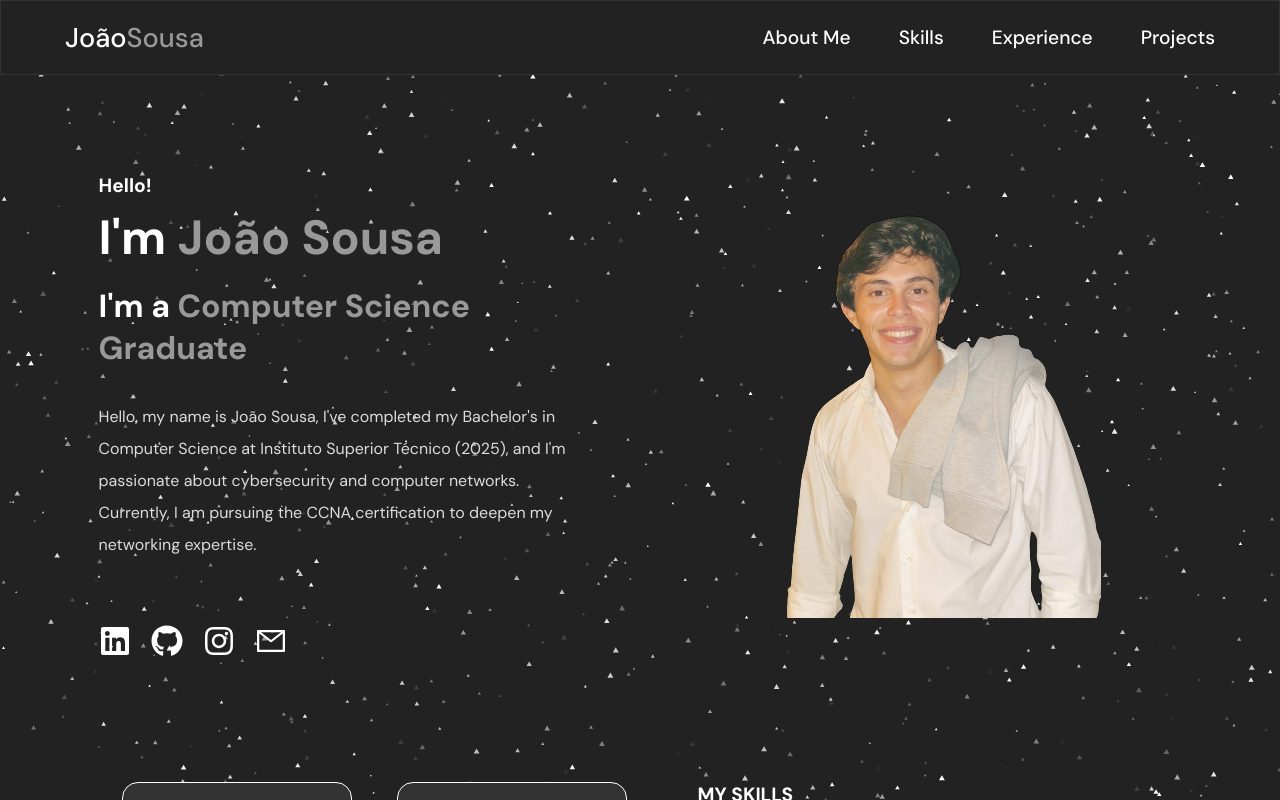
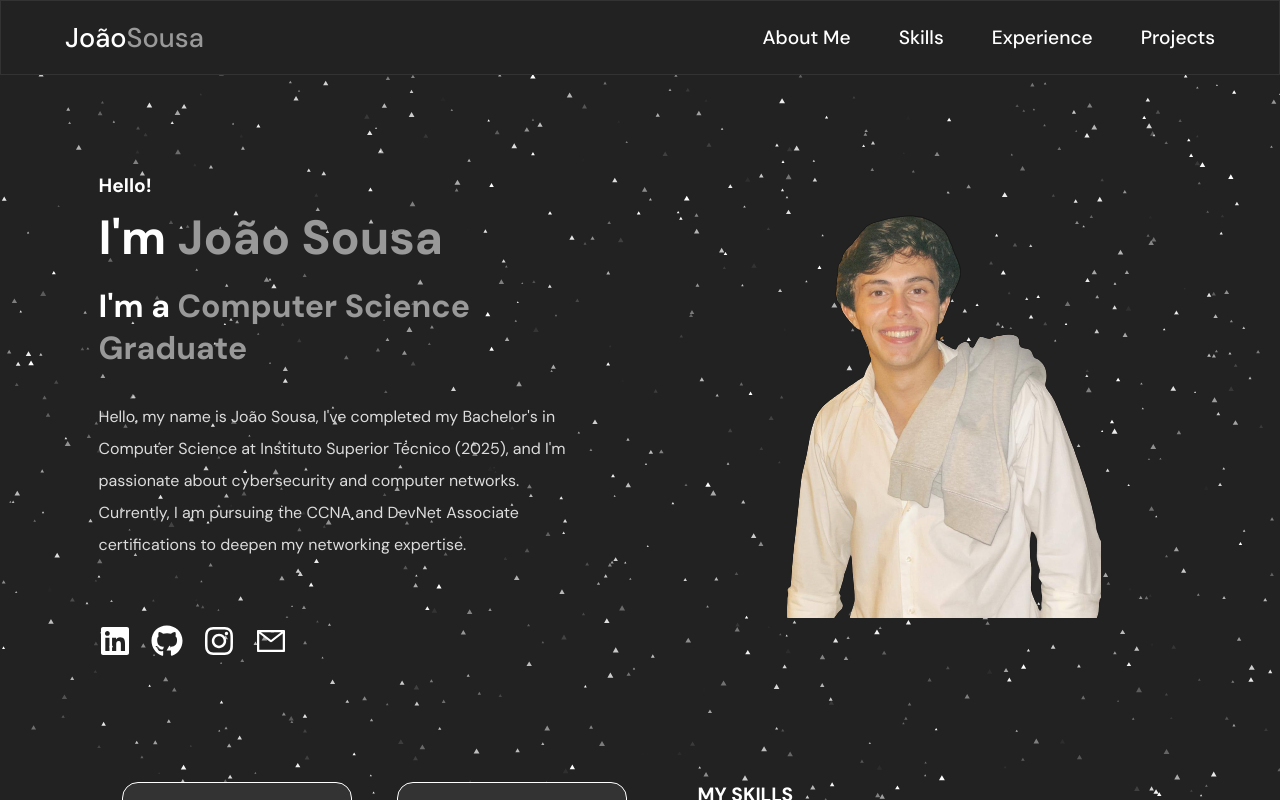
Before and after one commit to sousa16/portfolio-website, a React (Create React App) app: page / in a window 1280 px wide. Shown: the top 800 px of the page. Built offline with nearby package versions, Linux system fonts and the light colour scheme.

Commit message:
updated showcase

```diff
--- a/src/components/Showcase.js
+++ b/src/components/Showcase.js
@@ -59,7 +59,7 @@ const Showcase = () => {
                 Computer Science at Instituto Superior Técnico (2025), and
                 I'm passionate about cybersecurity and computer networks.
                 <br />
-                Currently, I am pursuing the CCNA certification to deepen my networking expertise.
+                Currently, I am pursuing the CCNA and DevNet Associate certifications to deepen my networking expertise.
                 </ParaText>
 
                 {/* --social-icons-- */}
```
